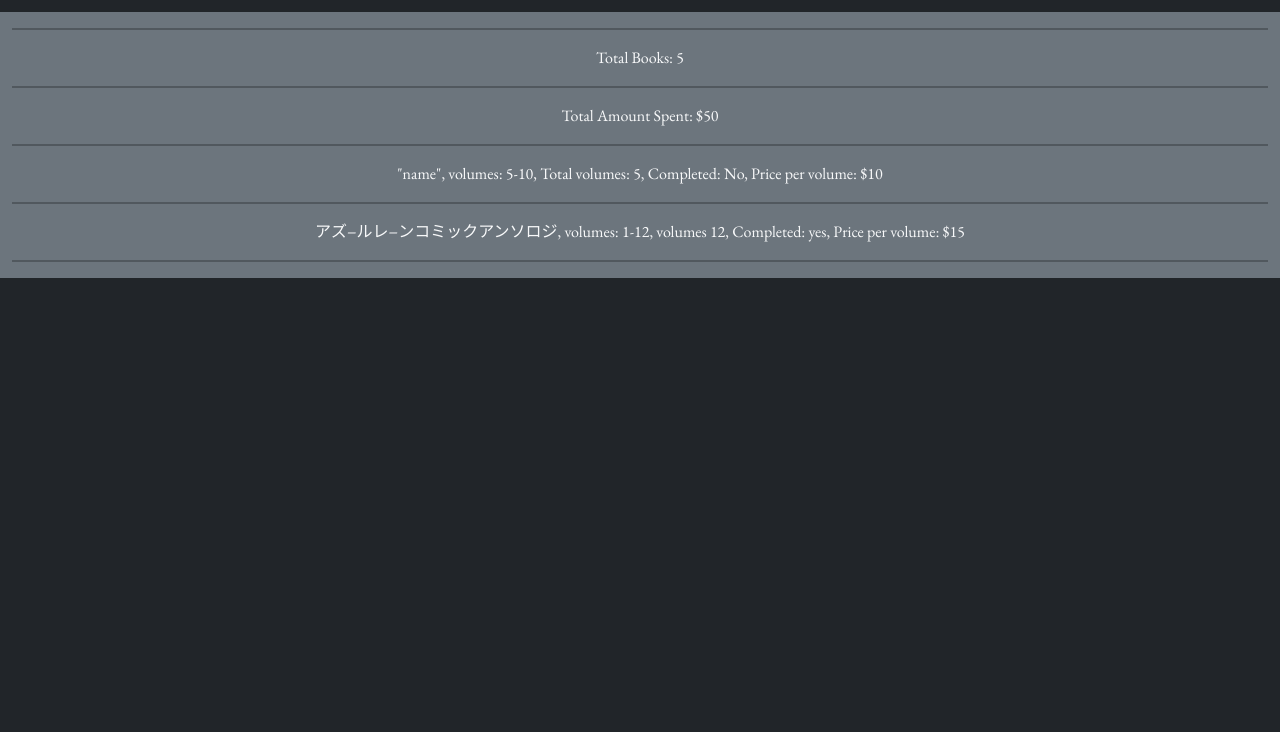
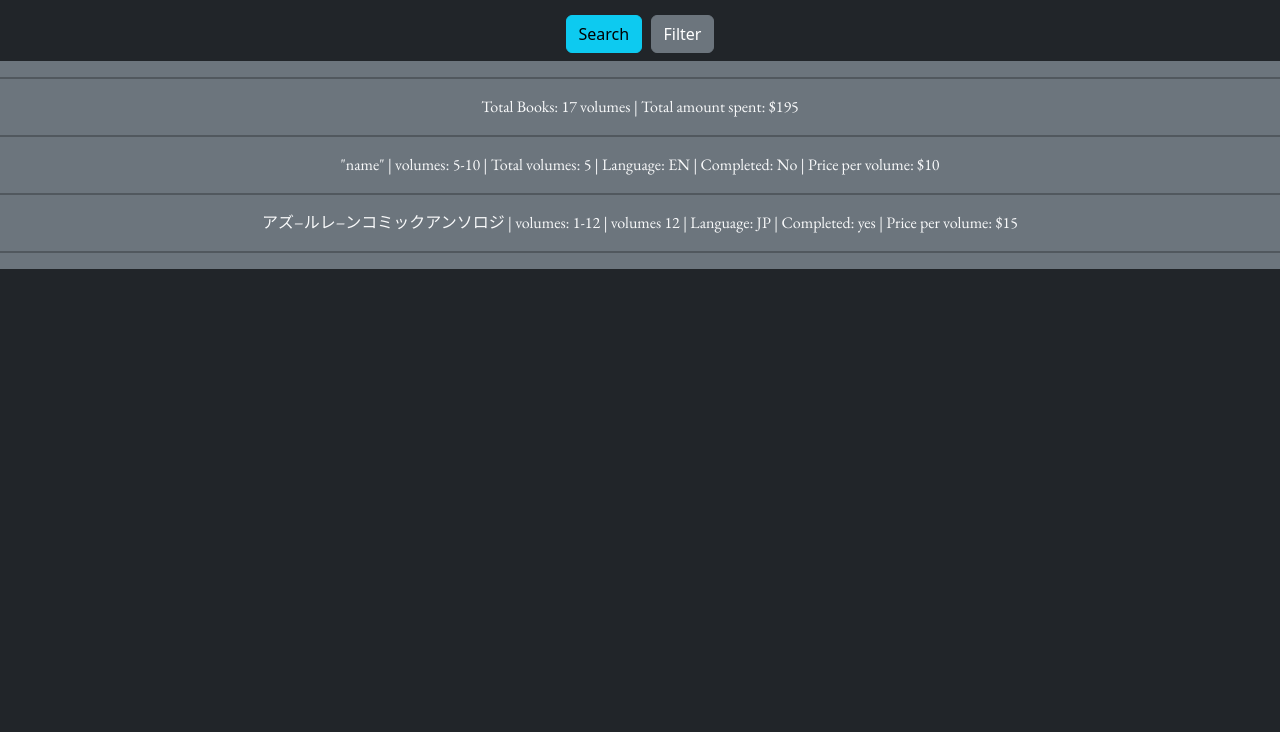
Before and after one commit to hongzhilig/startup, a plain HTML site: page mainpage.html in a window 1280 px wide. Shown: the part 68-800 px from the top of the page. Drawn offline with nearby package versions, Linux system fonts and the light colour scheme.

```diff
--- a/main.css
+++ b/main.css
@@ -16,4 +16,5 @@
 
   main{
     font-family: 'EB Garamond', serif;
+    font-size: medium;
   }
--- a/mainpage.html
+++ b/mainpage.html
@@ -17,6 +17,7 @@
     <link href="https://fonts.googleapis.com/css2?family=EB+Garamond&family=Vollkorn&display=swap" rel="stylesheet">
 
     <link rel="stylesheet" href="main.css" />
+
 </head>
 
 <body class="bg-dark text-light">
@@ -26,28 +27,27 @@
             <button type="button" class="btn btn-success"> Add </button>
             <button type="button" class="btn btn-primary"> Edit </button>
             <button type="button" class="btn btn-danger"> Delete </button>
-            <button type="button" class="btn btn-info"> Search </button>
         </h1>
     </header>
 
 
-    <main class="container-fluid bg-secondary text-center">
+    <h2 class="text-center">
+        <button type="button" class="btn btn-info"> Search </button>
+        <button type="button" class="btn btn-secondary"> Filter </button>
+    </h2>
+    <main class="bg-secondary text-center">
         <div>
             <hr>
             <p>
-                Total Books: 5
+                Total Books: 17 volumes | Total amount spent: $195
             </p>
             <hr>
             <p>
-                Total Amount Spent: $50
+                "name" | volumes: 5-10 | Total volumes: 5 | Language: EN | Completed: No | Price per volume: $10
             </p>
             <hr>
             <p>
-                "name", volumes: 5-10, Total volumes: 5, Completed: No, Price per volume: $10
-            </p>
-            <hr>
-            <p>
-                アズ−ルレ−ンコミックアンソロジ, volumes: 1-12, volumes 12, Completed: yes, Price per volume: $15
+                アズ−ルレ−ンコミックアンソロジ | volumes: 1-12 | volumes 12 | Language: JP | Completed: yes | Price per volume: $15
             </p>
             <hr>
         </div>
```
Also changed, not shown: index.html (added, +26 -0 lines).
